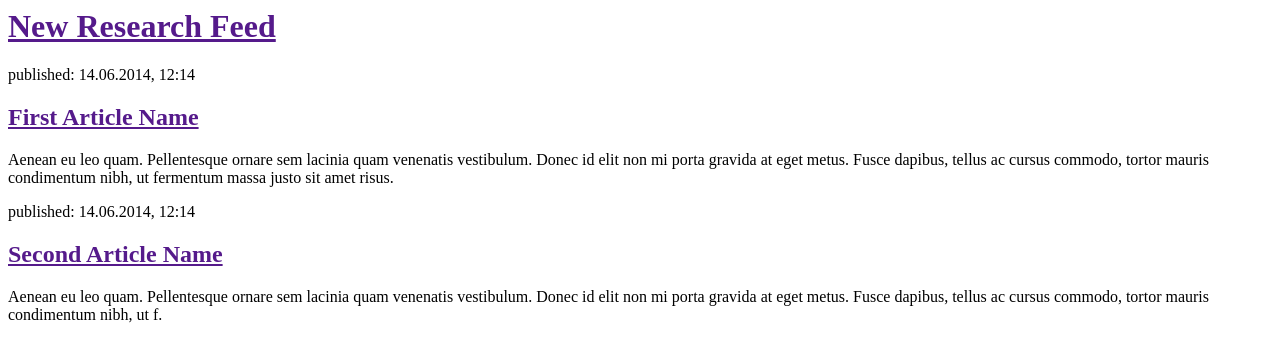
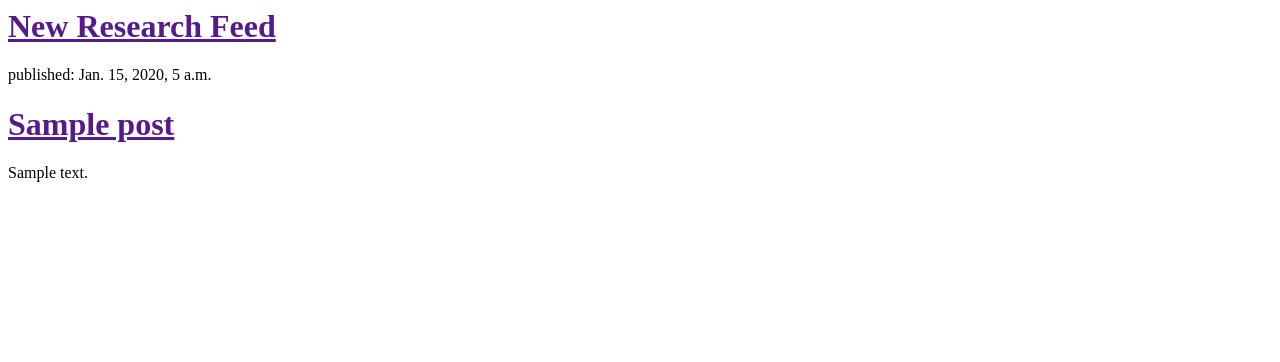
Before and after one commit to carofre/my-first-blog, a Django app: template blog/templates/blog/post_list.html in a window 1280 px wide. Shown: the top 362 px of the page. Run offline with Django 3.2, Linux system fonts and the light colour scheme; the template is opened without the code that fills it: values that come from a table or form of the project are taken from there, others are empty; tables that the repository leaves empty hold one stand-in row (values such as "Sample post").

Commit message:
Modified templates to display posts from database.

```diff
--- a/blog/templates/blog/post_list.html
+++ b/blog/templates/blog/post_list.html
@@ -6,17 +6,14 @@
         <div>
             <h1><a href="">New Research Feed</a></h1>
         </div>
-
+        {% for post in posts %}
         <div>
-            <p>published: 14.06.2014, 12:14</p>
-            <h2><a href="">First Article Name</a></h2>
-            <p>Aenean eu leo quam. Pellentesque ornare sem lacinia quam venenatis vestibulum. Donec id elit non mi porta gravida at eget metus. Fusce dapibus, tellus ac cursus commodo, tortor mauris condimentum nibh, ut fermentum massa justo sit amet risus.</p>
+            <p>published: {{ post.published_date }}</p>
+                <h1><a href="">{{ post.title }}</a></h1>
+            <p>{{ post.text|linebreaksbr }}</p>
         </div>
-
+        {% endfor %}
         <div>
-            <p>published: 14.06.2014, 12:14</p>
-            <h2><a href="">Second Article Name</a></h2>
-            <p>Aenean eu leo quam. Pellentesque ornare sem lacinia quam venenatis vestibulum. Donec id elit non mi porta gravida at eget metus. Fusce dapibus, tellus ac cursus commodo, tortor mauris condimentum nibh, ut f.</p>
         </div>
     </body>
 </html>
--- a/blog/views.py
+++ b/blog/views.py
@@ -1,6 +1,9 @@
 from django.shortcuts import render
+from django.utils import timezone
+from .models import Post
 
 # Create your views here.
 
 def post_list(request):
-    return render(request, 'blog/post_list.html', {})
+    posts = Post.objects.filter(published_date__lte=timezone.now()).order_by('published_date')
+    return render(request, 'blog/post_list.html', {'posts': posts})
```
